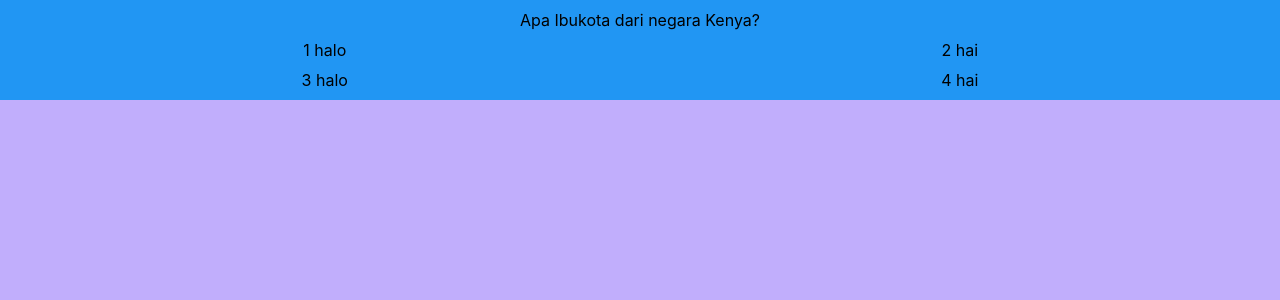
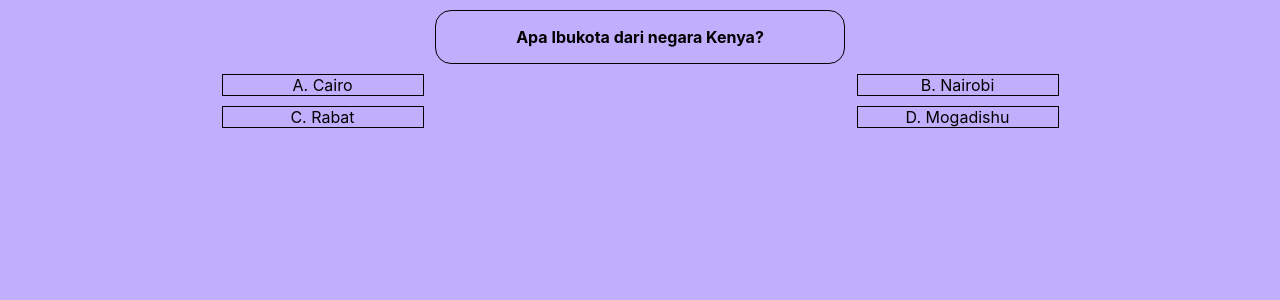
Before and after one commit to Qspc/project-reactjs, a React (Create React App) app: page /modal in a window 1280 px wide. Shown: the top 300 px of the page. Built offline with nearby package versions, Linux system fonts and the light colour scheme.

Commit message:
new: make modal function

```diff
--- a/src/App.js
+++ b/src/App.js
@@ -12,7 +12,7 @@ import Tabs from './pages/Tabs';
 import './index.css';
 import './App.css';
 import Accordion from './pages/Accordion';
-import Modal from './pages/Modal';
+import ModalFunc from './pages/Modal';
 
 function App() {
   return (
@@ -29,7 +29,7 @@ function App() {
         <Route path="/search" element={<SearchInput />} />
         <Route path="/tab" element={<Tabs />} />
         <Route path="/accordion" element={<Accordion />} />
-        <Route path="/modal" element={<Modal />} />
+        <Route path="/modal" element={<ModalFunc />} />
       </Routes>
     </Router>
   );
--- a/src/index.css
+++ b/src/index.css
@@ -81,8 +81,30 @@ h1 {
 
 .grid {
   display: grid;
-  grid-template-columns: auto auto auto;
+  place-items: center;
+  align-items: center;
+  justify-items: center;
+  align-content: center;
+  grid-template-column: 33% 33% 33%;
+  grid-template-row: 33% 33% 33%;
   gap: 10px;
-  background-color: #2196f3;
+  /* background-color: #2196f3; */
   padding: 10px;
 }
+
+.grid-element {
+  border: 1px solid black;
+  width: 200px;
+}
+
+.modal {
+  position: absolute;
+  top: 50%;
+  left: 50%;
+  transform: translate(-50%, -50%);
+  width: 400;
+  border: 2px solid black;
+  background-color: white;
+  box-shadow: 24;
+  text-align: center;
+}
--- a/src/pages/Modal.js
+++ b/src/pages/Modal.js
@@ -1,25 +1,66 @@
 import { useState } from 'react';
+import Modal from '@mui/material/Modal';
 
-export default function Modal() {
-  const data = [1, 2, 3, 4];
+export default function ModalFunc() {
+  const [open, setOpen] = useState(false);
+  const handleOpen = () => setOpen(true);
+  const handleClose = () => setOpen(false);
+
+  const answer = [
+    {
+      id: 1,
+      option: 'A',
+      text: 'Cairo',
+    },
+    {
+      id: 2,
+      option: 'B',
+      text: 'Nairobi',
+    },
+    {
+      id: 3,
+      option: 'C',
+      text: 'Rabat',
+    },
+    {
+      id: 4,
+      option: 'D',
+      text: 'Mogadishu',
+    },
+  ];
+
   return (
     <>
       <div className="grid">
-        <div style={{ gridColumnStart: '1', gridColumnEnd: '5', textAlign: 'center' }}>Apa Ibukota dari negara Kenya?</div>
-        {data.map((data, index) => (
+        <div style={{ gridColumnStart: '1', gridColumnEnd: '5', textAlign: 'center', padding: '1rem 5rem', border: '1px solid black', borderRadius: '1rem', fontWeight: 'bold' }}>Apa Ibukota dari negara Kenya?</div>
+        {answer.map((data, index) => (
           <>
-            {data % 2 === 0 ? (
-              <div key={index} style={{ gridColumnStart: '3', gridColumnEnd: '5', textAlign: 'center' }}>
-                {data} hai
+            {data.id % 2 === 0 ? (
+              <div className="grid-element" key={data.id} style={{ gridColumnStart: '3', gridColumnEnd: '5', textAlign: 'center' }} onClick={handleOpen}>
+                {data.option}. {data.text}
               </div>
             ) : (
-              <div key={index} style={{ gridColumnStart: '1', gridColumnEnd: '3', textAlign: 'center' }}>
-                {data} halo
+              <div className="grid-element" key={data.id} style={{ gridColumnStart: '1', gridColumnEnd: '3', textAlign: 'center' }} onClick={handleOpen}>
+                {data.option}. {data.text}
               </div>
             )}
           </>
         ))}
       </div>
+
+      <Modal open={open} onClose={handleClose} aria-labelledby="modal-modal-title" aria-describedby="modal-modal-description">
+        <div className="modal">
+          <div style={{ padding: '1rem 3rem' }}>
+            <h2 style={{ paddingBottom: '1rem' }}>Anda yakin dengan jawabannya?</h2>
+            <button className="button" style={{ marginRight: '2rem' }}>
+              Tidak
+            </button>
+            <button className="button" style={{ marginLeft: '2rem' }}>
+              Yakin
+            </button>
+          </div>
+        </div>
+      </Modal>
     </>
   );
 }
```
